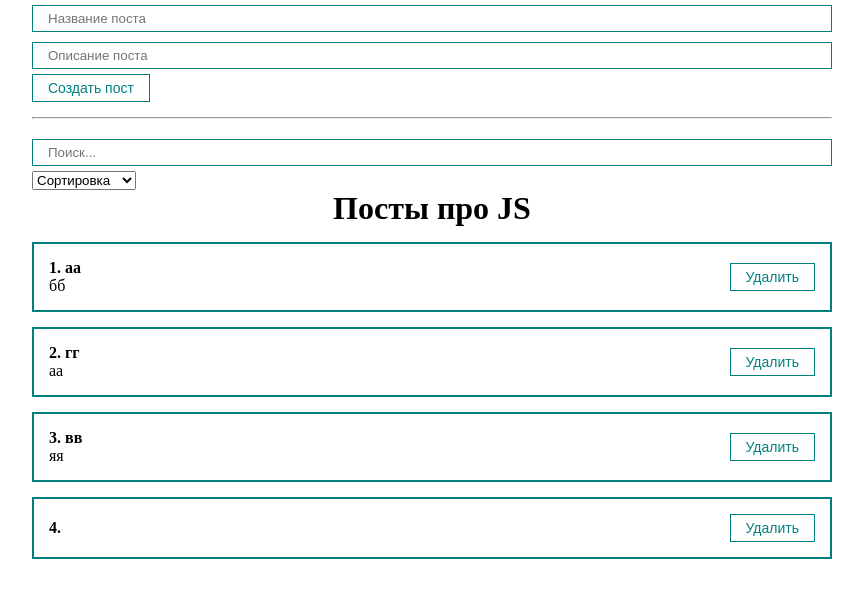
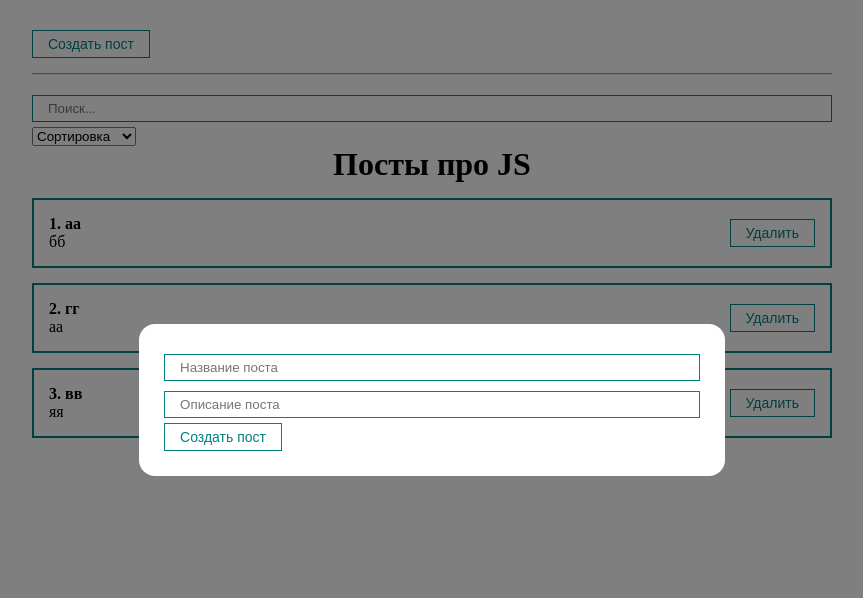
Before and after one commit to AlekseyBabich/Ulbi_React_learning_project, a React (Create React App) app: page /posts in a window 1280 px wide. Both pictures are taken after a click on the button "Создать пост". Shown: the top 598 px of the page, without its empty margins (208-1071 px from the left). Built offline with nearby package versions, Linux system fonts and the light colour scheme.

Commit message:
add MyModal

```diff
--- a/src/App.js
+++ b/src/App.js
@@ -3,6 +3,8 @@
 import PostList from './Components/PostList';
 import PostForm from "./Components/PostForm";
 import PostFilter from "./Components/PostFilter";
+import MyModal from "./Components/UI/modal/MyModal";
+import MyButton from "./Components/UI/button/MyButton";
 
 function App() {
   const [ posts, setPosts ] = useState([
@@ -12,6 +14,7 @@
   ])
 
   const [ filter, setFilter ] = useState({ sort: '', query: '' })
+  const [modal, setModal] = useState(false)
 
   const sortedPost = useMemo(() => {
     console.log('ОТРАБОТАЛА ФУНКЦИЯ СОРТЕД ПОСТС')
@@ -27,6 +30,7 @@
 
   const createPost = (newPost) => {
     setPosts([ ...posts, newPost ])
+    setModal(false)
   }
 
   const removePost = (post) => {
@@ -35,7 +39,12 @@
 
   return (
     <div className='App'>
-      <PostForm create={ createPost }/>
+      <MyButton style={{marginTop: 30}} onClick={() => setModal(true)}>
+        Создать пост
+      </MyButton>
+      <MyModal visible={modal} setVisible={setModal}>
+        <PostForm create={ createPost }/>
+      </MyModal>
       <hr style={ { margin: '15px 0' } }/>
       <PostFilter filter={ filter } setFilter={ setFilter }/>
       <PostList remove={ removePost } posts={ sortedAndSearchedPosts } title='Посты про JS'/>
--- /dev/null
+++ b/src/Components/UI/modal/MyModal.jsx
@@ -0,0 +1,20 @@
+import React from 'react';
+import classes from './MyModal.module.css'
+
+const MyModal = ({children, visible, setVisible}) => {
+
+  const rootClasses = [classes.myModal]
+  if (visible) {
+    rootClasses.push(classes.active)
+  }
+
+  return (
+    <div className={rootClasses.join(' ')} onClick={() => setVisible(false)}>
+      <div className={classes.myModalContent} onClick={event => event.stopPropagation()}>
+        {children}
+      </div>
+    </div>
+  );
+};
+
+export default MyModal;
--- /dev/null
+++ b/src/Components/UI/modal/MyModal.module.css
@@ -0,0 +1,23 @@
+.myModal {
+    position: fixed;
+    top: 0;
+    bottom: 0;
+    right: 0;
+    left: 0;
+    display: none;
+    background: rgba(0,0,0, 0.5);
+}
+
+.myModalContent {
+    padding: 25px;
+    background: white;
+    border-radius: 16px;
+    min-width: 250px;
+}
+
+.myModal.active {
+    display: flex;
+    justify-content: center;
+    align-items: center;
+
+}
```
